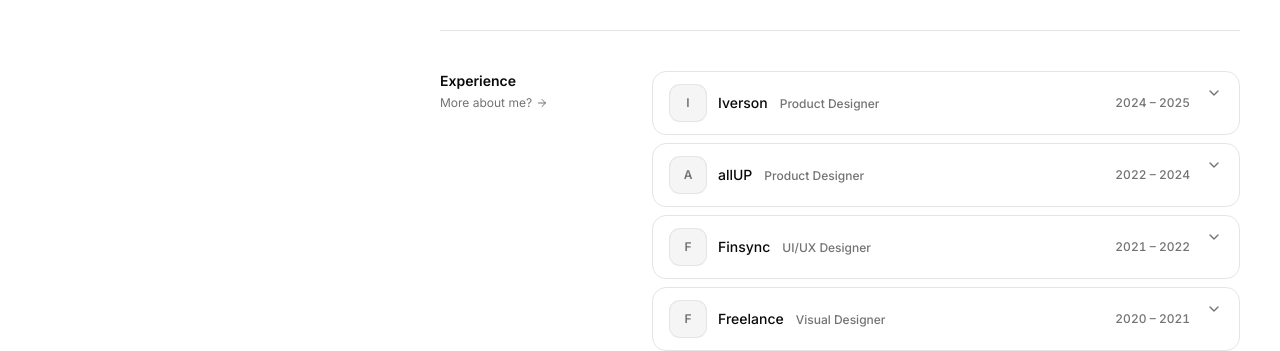
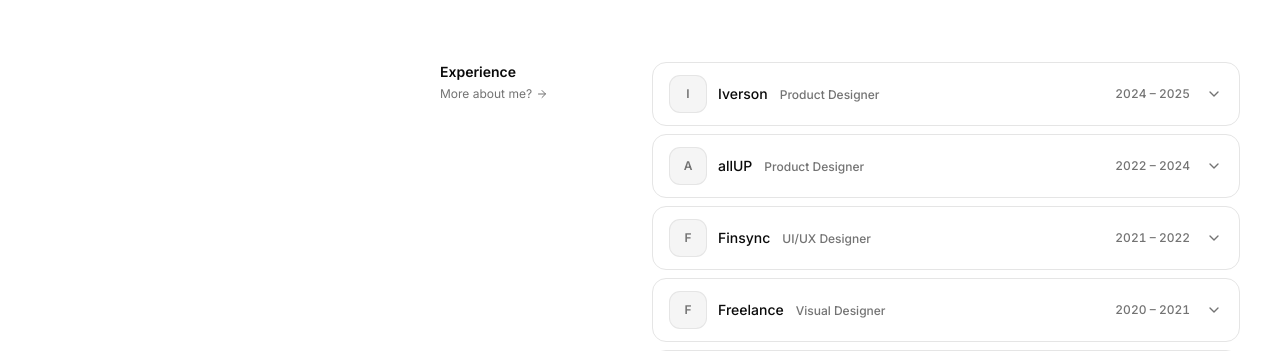
Before and after one commit to Hazelintw/Hazelintw-hazelshih_product_designer-portfolio, a Next.js app: page / in a window 1280 px wide. Shown: the part 1050-1401 px from the top of the page. Built offline with nearby package versions, Linux system fonts and the light colour scheme.

Commit message:
fix: fix section spacing and Timeline icon alignment

```diff
--- a/app/(main)/layout.js
+++ b/app/(main)/layout.js
@@ -10,7 +10,7 @@
         <div className="md:hidden">
           <TopNav />
         </div>
-        <div className="px-5 md:px-10 pb-16">
+        <div className="px-5 md:px-10 pt-12 pb-16">
           {children}
         </div>
       </div>
--- a/app/(main)/page.js
+++ b/app/(main)/page.js
@@ -134,11 +134,11 @@
 
 export default function HomePage() {
   return (
-    <div className="flex flex-col divide-y">
+    <div className="flex flex-col gap-16">
       <SetPanelLinks links={HOME_LINKS} showText showButton showFooter />
 
       {/* ══ Section 1：Works（無 SectionLayout 標題）══ */}
-      <div id="works" className="flex flex-col gap-5 py-10">
+      <div id="works" className="flex flex-col gap-5">
 
         {/* 前兩張：全寬 */}
         <ProjectCard {...PROJECTS[0]} />
--- a/components/SectionLayout.jsx
+++ b/components/SectionLayout.jsx
@@ -10,7 +10,7 @@
  */
 export default function SectionLayout({ id, title, subtitle, children, className }) {
   return (
-    <section id={id} className={`flex flex-col md:flex-row gap-8 py-10 ${className ?? ""}`}>
+    <section id={id} className={`flex flex-col md:flex-row gap-8 ${className ?? ""}`}>
 
       {/* 左欄：標題 + 副標題，固定寬度，靠上對齊 */}
       <div className="w-full md:w-[180px] shrink-0">
--- a/components/TimelineList.jsx
+++ b/components/TimelineList.jsx
@@ -51,7 +51,7 @@
     >
       <AccordionTrigger
         className={cn(
-          "py-3 hover:no-underline",
+          "py-3 hover:no-underline items-center",
           !hasContent && "cursor-default [&>svg]:hidden"
         )}
       >
```
